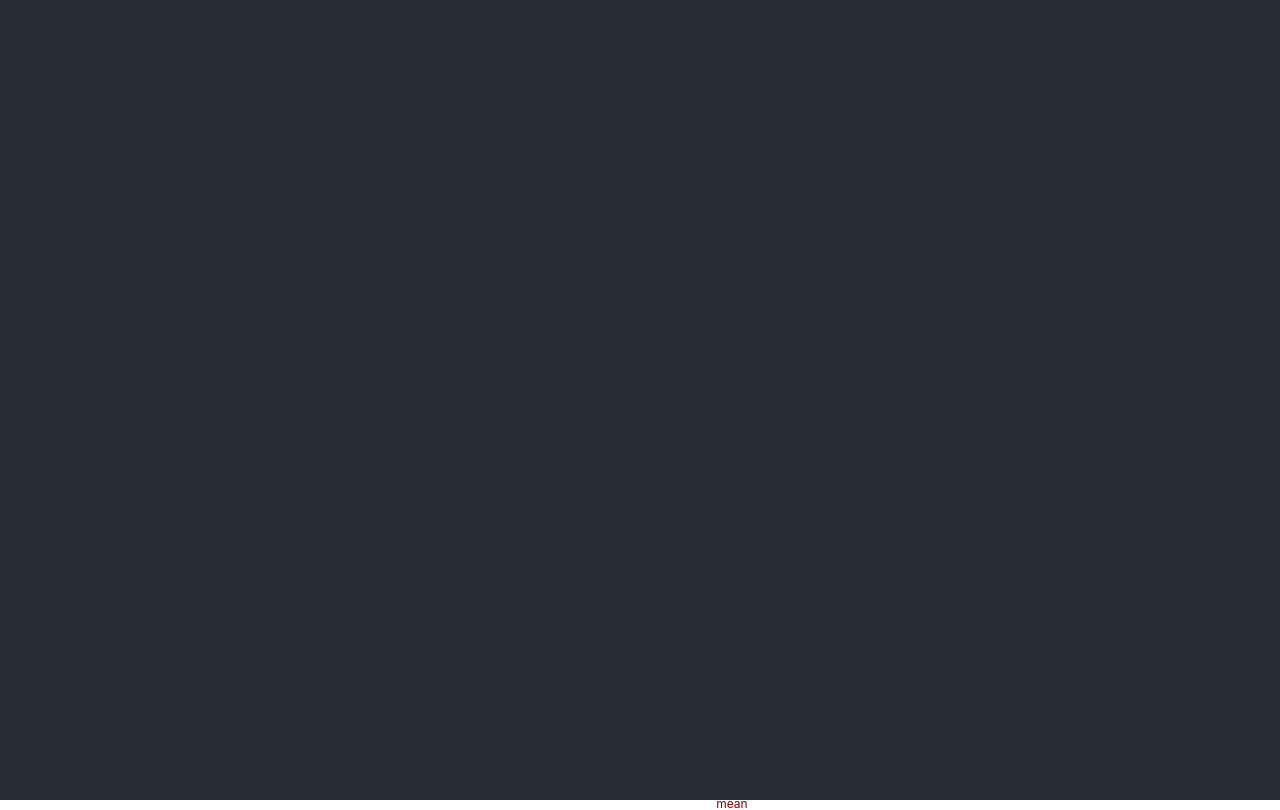
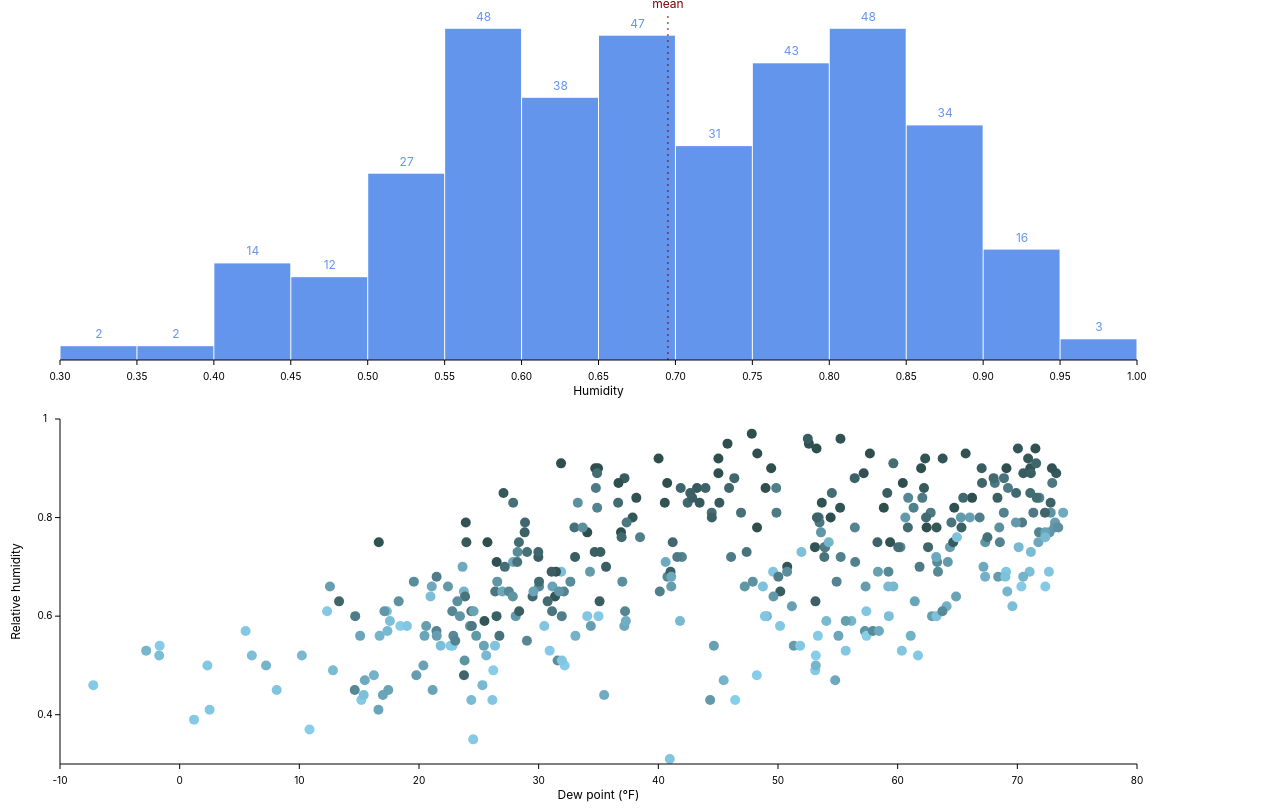
Before and after one commit to fu4303/data-viz-notebook, a React (Create React App) app: page / in a window 1280 px wide. Shown: the top 810 px of the page. Built offline with nearby package versions, Linux system fonts and the light colour scheme.

Commit message:
remove unused styles

```diff
--- a/src/App.css
+++ b/src/App.css
@@ -1,38 +0,0 @@
-.App {
-  text-align: center;
-}
-
-.App-logo {
-  height: 40vmin;
-  pointer-events: none;
-}
-
-@media (prefers-reduced-motion: no-preference) {
-  .App-logo {
-    animation: App-logo-spin infinite 20s linear;
-  }
-}
-
-.App-header {
-  background-color: #282c34;
-  min-height: 100vh;
-  display: flex;
-  flex-direction: column;
-  align-items: center;
-  justify-content: center;
-  font-size: calc(10px + 2vmin);
-  color: white;
-}
-
-.App-link {
-  color: #61dafb;
-}
-
-@keyframes App-logo-spin {
-  from {
-    transform: rotate(0deg);
-  }
-  to {
-    transform: rotate(360deg);
-  }
-}
```
